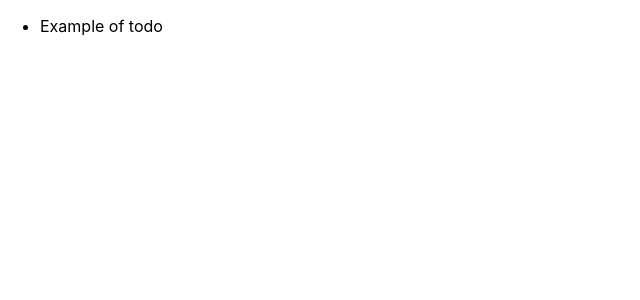
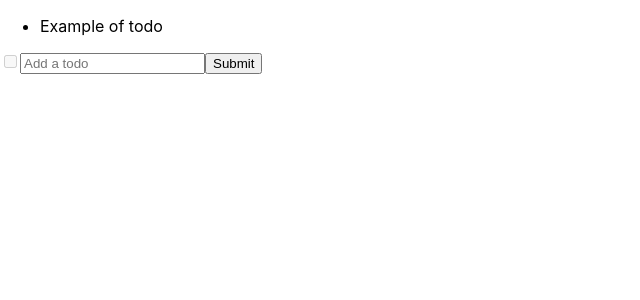
Before and after one commit to EmilieHumbert/react-todo-list-context, a React (Create React App) app: page / in a window 1280 px wide. Shown: the top 300 px of the page, without its empty margins (0-640 px from the left). Built offline with nearby package versions, Linux system fonts and the light colour scheme.

Commit message:
add form to add new todos

```diff
--- a/src/App.js
+++ b/src/App.js
@@ -2,6 +2,7 @@ import React, { useState } from "react";
 import { ListProvider } from "./ListContext";
 
 import ListTodos from "./Components/ListTodos";
+import AddTodoForm from "./Components/AddTodoForm";
 
 const initialList = [
   {
@@ -17,6 +18,7 @@ function App() {
   return (
     <ListProvider value={listState}>
       <ListTodos />
+      <AddTodoForm />
     </ListProvider>
   );
 }
--- /dev/null
+++ b/src/Components/AddTodoForm.js
@@ -0,0 +1,32 @@
+import React, { useContext, useState } from "react";
+import ListContext from "../ListContext";
+
+const AddTodoForm = () => {
+  const [list, setList] = useContext(ListContext);
+  const [input, setInput] = useState("");
+
+  const handleSubmit = (event) => {
+    event.preventDefault();
+    // add input to list
+    if (input.length > 0) {
+      const id = list.length;
+      setList([...list, { id, text: input, completed: false }]);
+      // clear the form
+      setInput("");
+    }
+  };
+
+  return (
+    <form onSubmit={handleSubmit}>
+      <input type="checkbox" disabled />
+      <input
+        placeholder="Add a todo"
+        value={input}
+        onChange={(e) => setInput(e.target.value)}
+      />
+      <button type="submit">Submit</button>
+    </form>
+  );
+};
+
+export default AddTodoForm;
```
